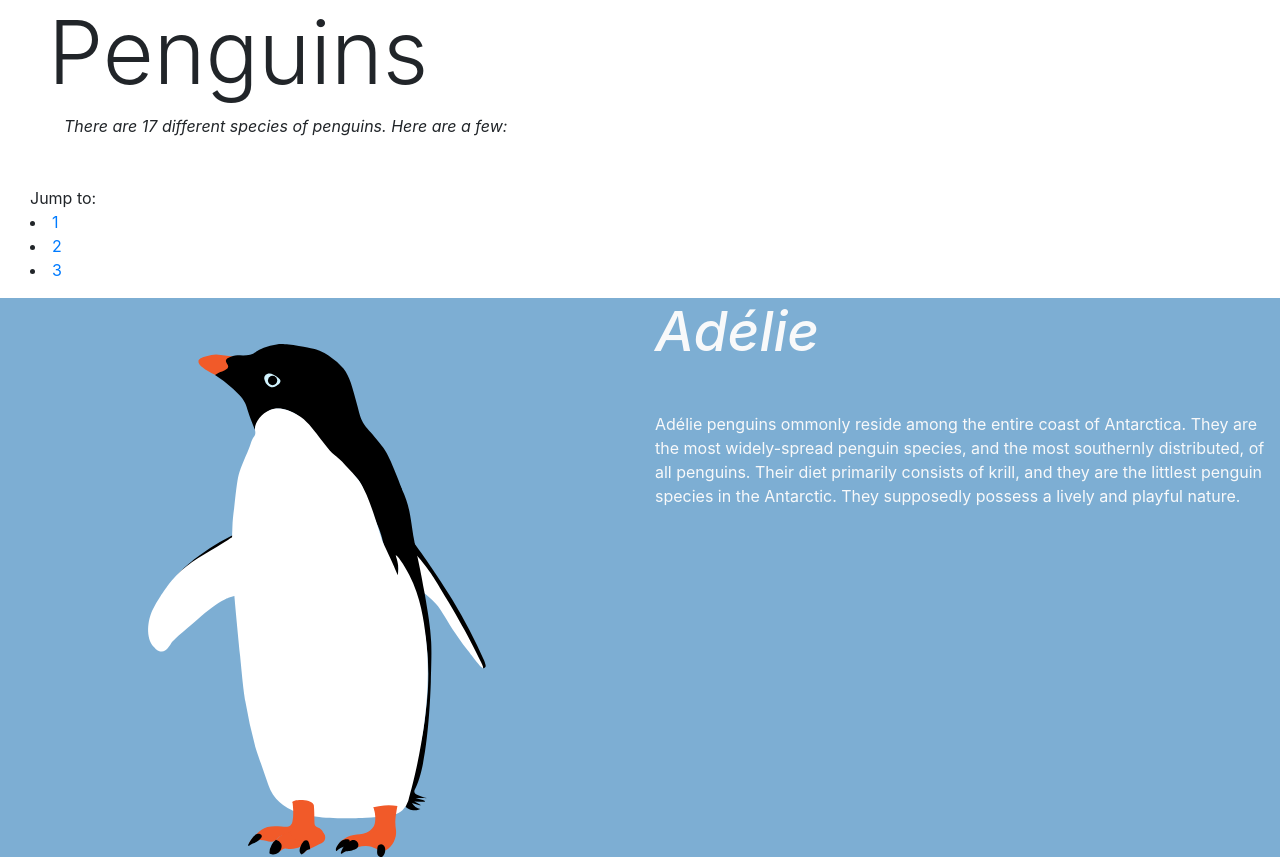
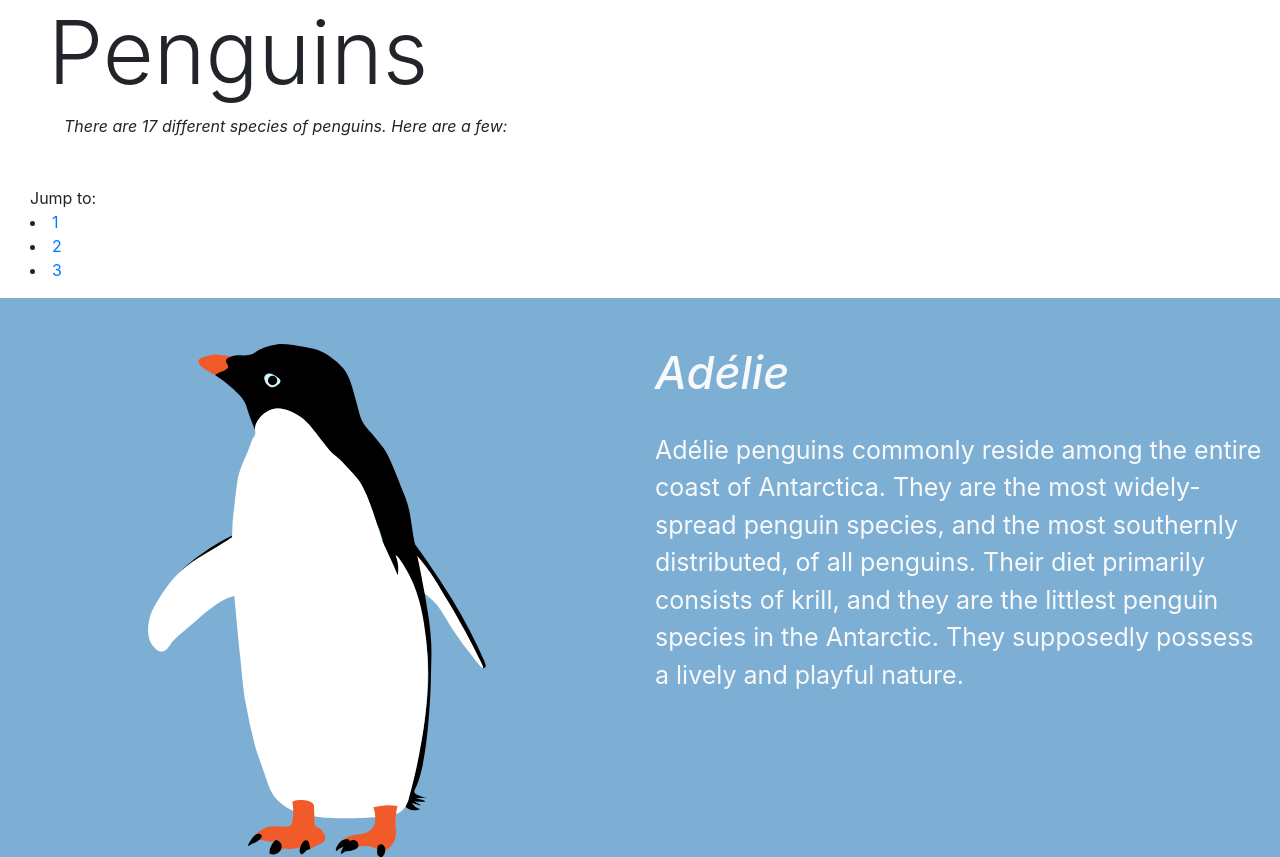
Before and after one commit to jschochet/singleserve, a plain HTML site: page index.html in a window 1280 px wide. Shown: the top 857 px of the page. Drawn offline with nearby package versions, Linux system fonts and the light colour scheme.

Commit message:
html css

```diff
--- a/css/main.css
+++ b/css/main.css
@@ -1,11 +1,16 @@
+#adelie, #african, #emperor, #rockhopper, #little, #chinstrap {
+  font-size: 45px;
+  margin-top: 3rem;
+  margin-bottom: 2rem;
+}
+
+#adelieinfo, #africaninfo, #emperorinfo, #rockhopperinfo, #littleinfo, #chinstrapinfo {
+  font-size: 25px;
+  margin-bottom: 3rem;
+}
+
 #adelieall {
     background-color: #7daed3;
-}
-
-
-#adelie {
-  font-size: 55px;
-  margin-bottom: 3rem;
 }
 
 #africanall {
--- a/index.html
+++ b/index.html
@@ -45,7 +45,7 @@
 			</div>
 			<div class="col-md-6">
 				<h1 class="text-light font-italic" id="adelie">Adélie</h1>
-					<p class="text-light" id="adelieinfo">Adélie penguins ommonly reside among the entire coast of Antarctica. They are the most widely-spread penguin species, and the most southernly distributed, of all penguins. Their diet primarily consists of krill, and they are the littlest penguin species in the Antarctic. They supposedly possess a lively and playful nature.</p>
+					<p class="text-light" id="adelieinfo">Adélie penguins commonly reside among the entire coast of Antarctica. They are the most widely-spread penguin species, and the most southernly distributed, of all penguins. Their diet primarily consists of krill, and they are the littlest penguin species in the Antarctic. They supposedly possess a lively and playful nature.</p>
 			</div>
 		</div>
 
```
